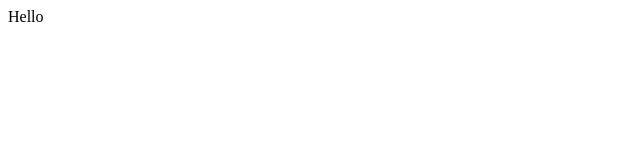
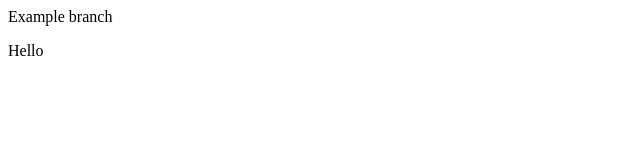
Before and after one commit to chandus12/demo1-repo, a plain HTML site: page index.html in a window 1280 px wide. Shown: the whole page, without its empty margins (0-640 px from the left). Drawn offline with Linux system fonts and the light colour scheme.

Commit message:
added a new index.html branch

```diff
--- a/index.html
+++ b/index.html
@@ -1 +1,4 @@
+<html>
+    <p>Example branch</p>
 <div>Hello</div>
+</html>
```
